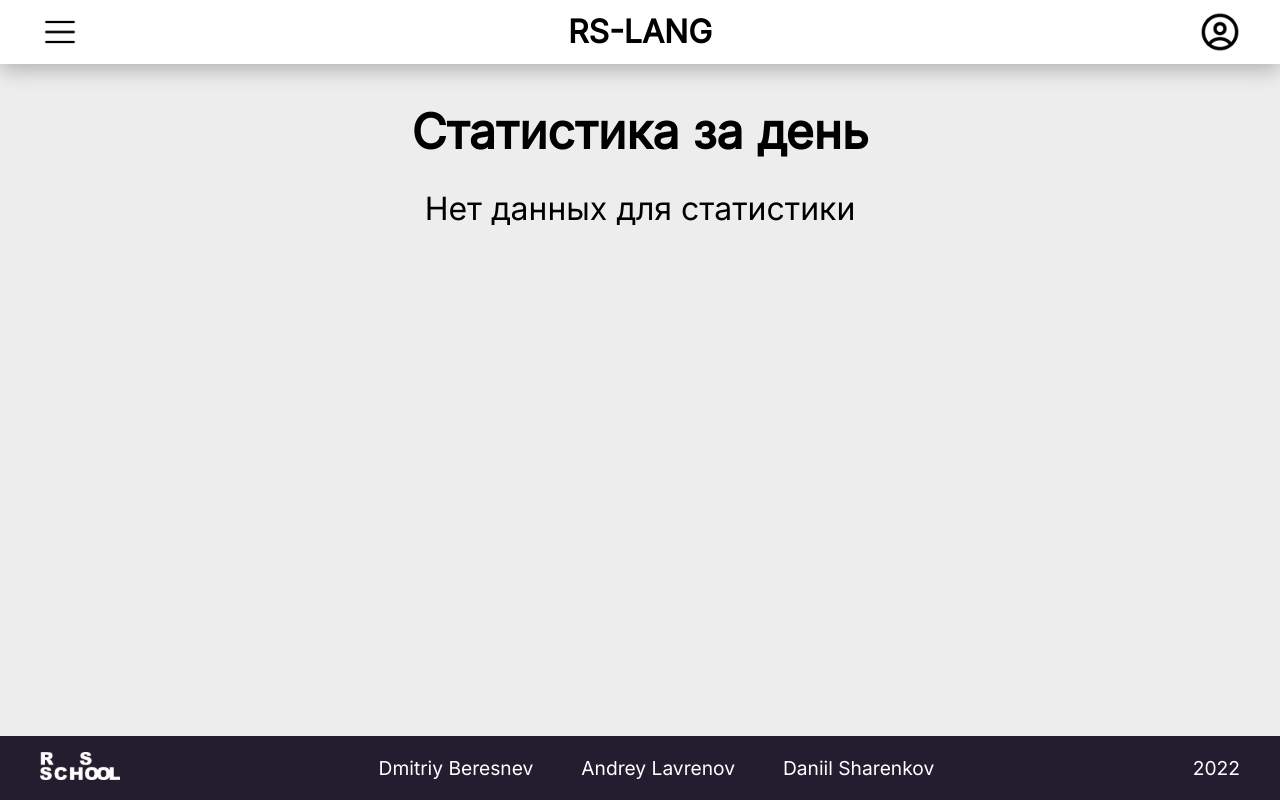
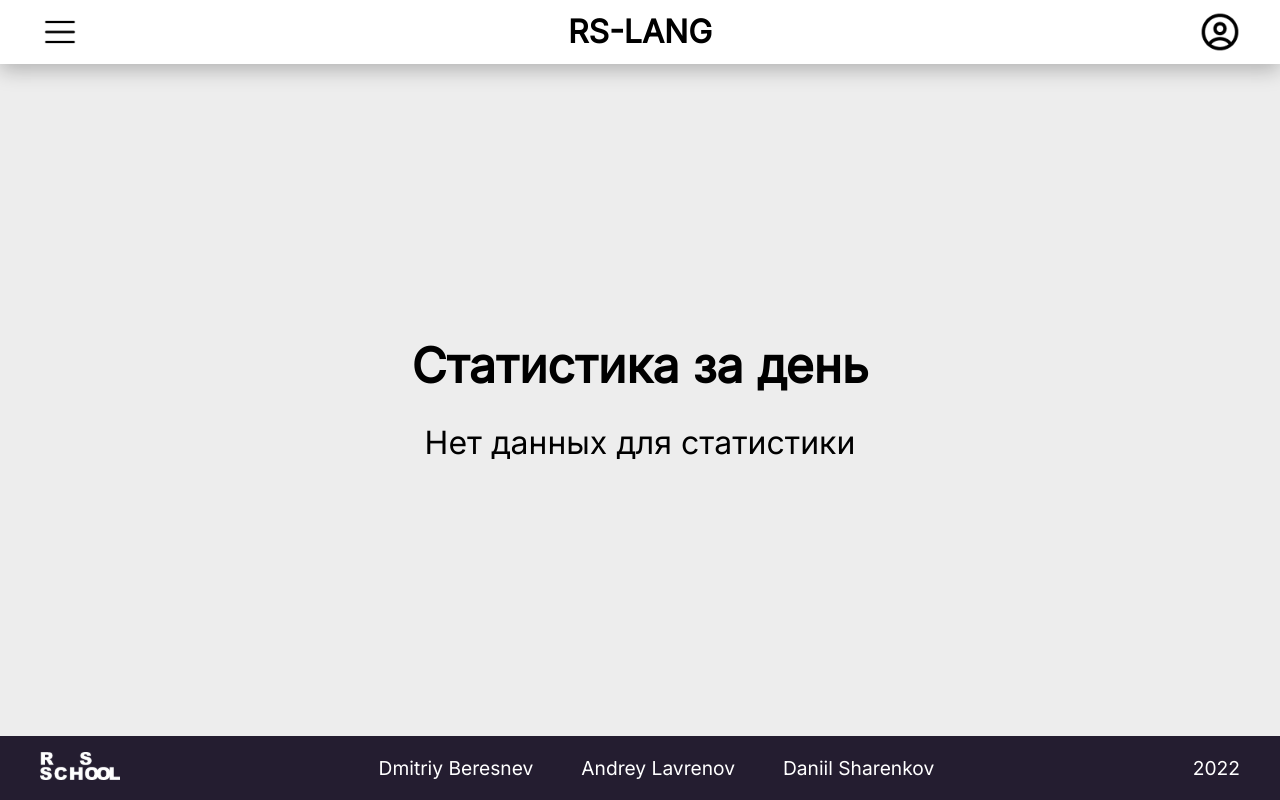
Before and after one commit to Fronikon/rs-lang, a React (Create React App) app: page /statistics in a window 1280 px wide. Built offline with nearby package versions, Linux system fonts and the light colour scheme.

Commit message:
feat: centering statistic page

```diff
--- a/src/components/Statistics/Statistics.module.css
+++ b/src/components/Statistics/Statistics.module.css
@@ -1,3 +1,11 @@
+.statistics__main_container {
+  display: flex;
+  align-items: center;
+  justify-content: center;
+
+  min-height: var(--content-height);
+}
+
 .statistics__main_title {
   margin-bottom: 2rem;
 }
--- a/src/components/Statistics/Statistics.tsx
+++ b/src/components/Statistics/Statistics.tsx
@@ -19,7 +19,7 @@
 
 
   return (
-    <main className={'container'}>
+    <main className={cn(styles.statistics__main_container)}>
       <div className={styles.content}>
         <h2 className={cn(styles.statistics__main_title, 'title-page')}>Статистика за день</h2>
         {!statistics.optional || !isLogin ?
```
